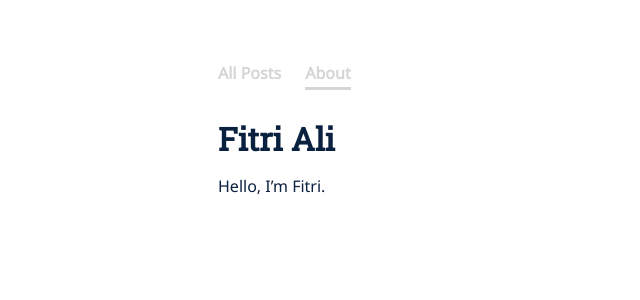
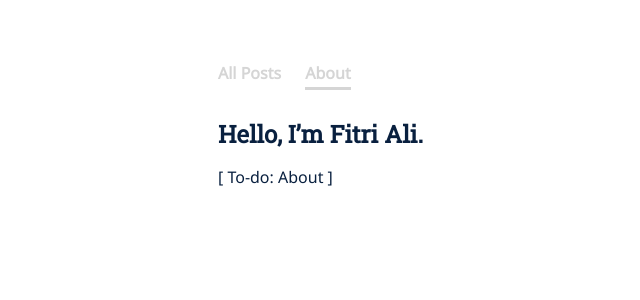
Before and after one commit to xfltrt/xfltrt.github.io, a Jekyll site: the page built from about.md, in a window 1280 px wide. Shown: the top 300 px of the page, without its empty margins (72-712 px from the left). Built offline with Jekyll 4.4.1, drawn with Linux system fonts in a browser that asks for light colours.

Commit message:
Update about.md

```diff
--- a/about.md
+++ b/about.md
@@ -2,5 +2,5 @@
 layout: default
 title: About
 ---
-# Fitri Ali
-Hello, I'm Fitri.
+## Hello, I'm Fitri Ali.
+[ To-do: About ]
```
